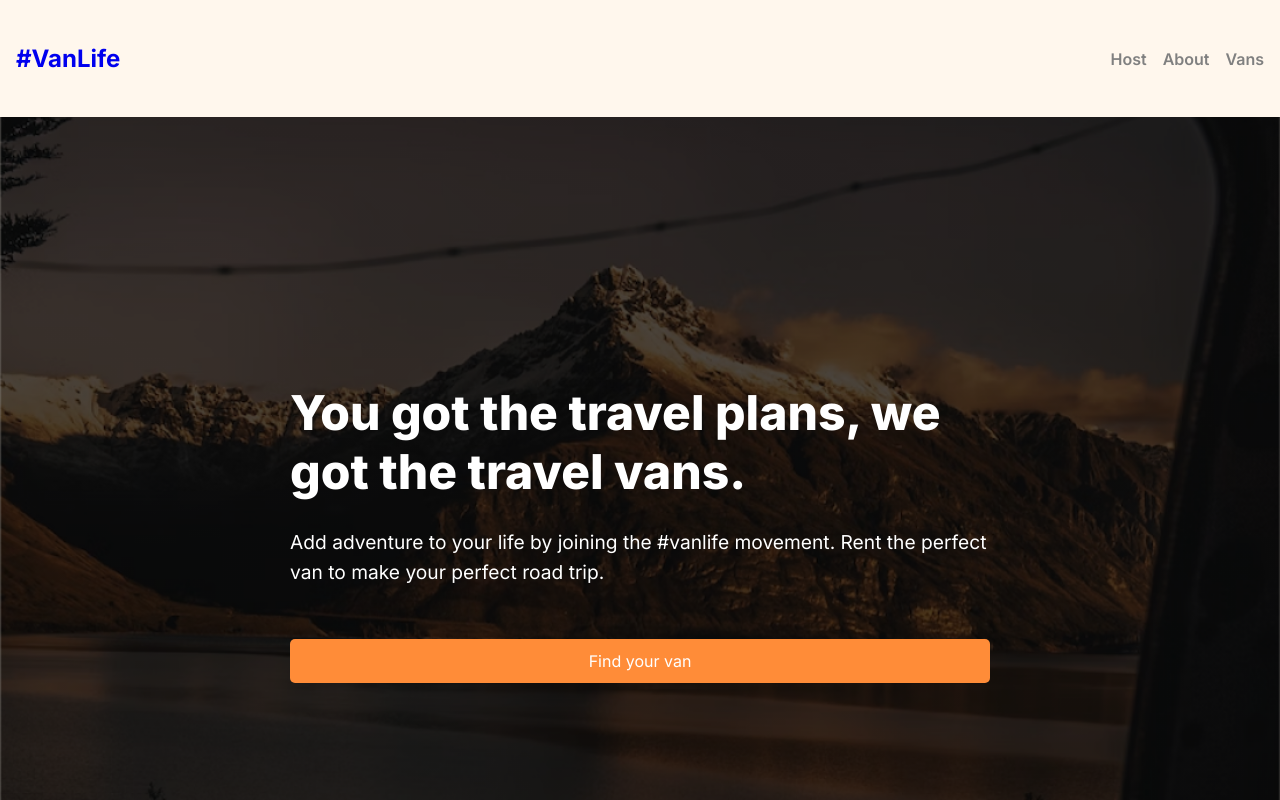
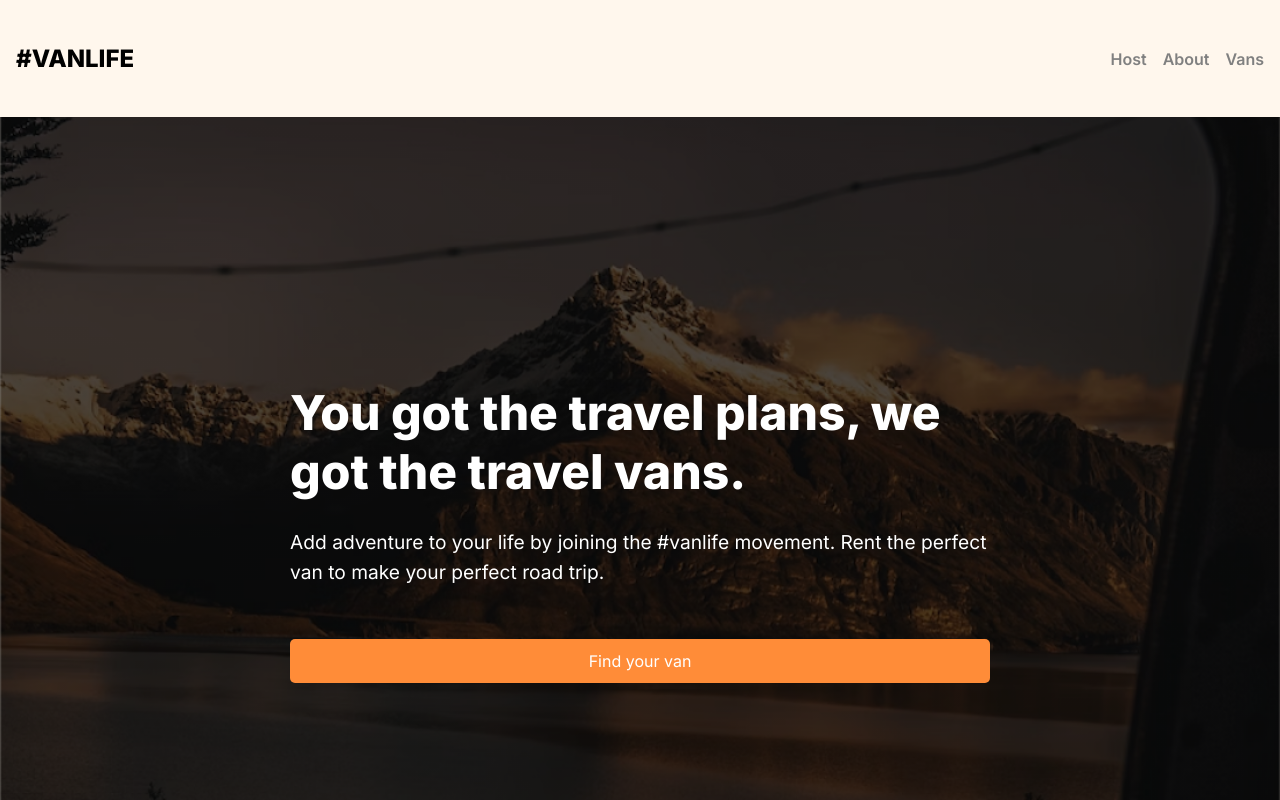
Before and after one commit to emirisato1003/react-vanLife, a React (Vite) app: page / in a window 1280 px wide. Shown: the top 800 px of the page. Built offline with nearby package versions, Linux system fonts and the light colour scheme; what miragejs would draw is missing.

Commit message:
change logo font-weight

```diff
--- a/src/components/Header.module.css
+++ b/src/components/Header.module.css
@@ -1,4 +1,3 @@
-
 
 header{
     display: flex;
@@ -30,10 +29,7 @@ nav a{
 
 .logo{
     font-size: 1.5rem;
-    font-weight: bold;
+    font-weight: 800;
+    text-transform: uppercase;
+    color: black;
 }
-
-.logo a{
-    padding-left: 15px;
-    font-weight: 500;
-}
```
